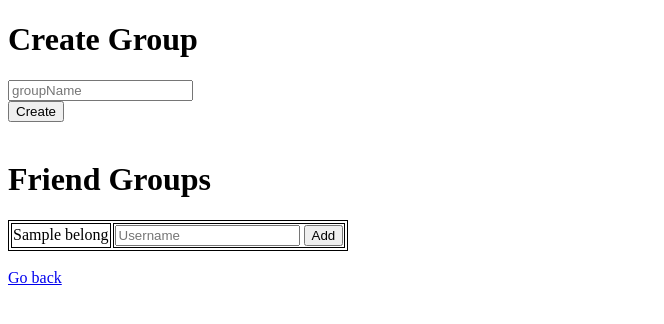
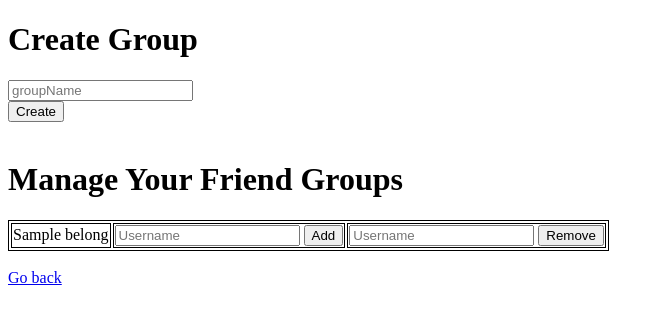
Before and after one commit to shivamjindal/finstagram-template, a Flask app: page /friends in a window 1280 px wide. Shown: the top 324 px of the page, without its empty margins (0-664 px from the left). Run offline with Flask 2, Linux system fonts and the light colour scheme; the visitor is signed in with stand-in values (Sample User, id 1); tables that the repository leaves empty or names only in its code hold one stand-in row (values such as "Sample post").

Commit message:
remove friend

```diff
--- a/app.py
+++ b/app.py
@@ -166,6 +166,27 @@ def createGroup():
             cursor.execute(query, (groupName, session["username"], session["username"]))
     return redirect("/friends")
 
+@app.route("/removeFriend", methods = ["POST"])
+@login_required
+def removeFriend():
+    request_data = request.form
+    username = request_data['username']
+    group = request_data['groupName']
+    query = "SELECT * FROM Belong WHERE username = %s AND groupName = %s AND username != %s"
+    with connection.cursor() as cursor:
+        cursor.execute(query, (username, group, session["username"]))
+    data = cursor.fetchall()
+    if len(data) == 0:
+        error = "The username: "+ username+" is not in the friend group or is the group Owner"
+        return render_template('friends.html', error=error, friendGroup = getFriendGroups())
+    else:
+        query = "DELETE FROM Belong WHERE username = %s and groupName = %s "
+        with connection.cursor() as cursor:
+            cursor.execute(query, (username, group))
+
+    return redirect("/friends")
+
+
 @app.route("/friendGroup", methods = ["POST"])
 @login_required
 def friendGroup():
@@ -177,9 +198,9 @@ def friendGroup():
         cursor.execute(query, username)
     data = cursor.fetchall()
     if len(data)>0:
-        query = "SELECT * FROM Belong WHERE username = %s AND groupName = %s AND groupOwner = %s"
+        query = "SELECT * FROM Belong WHERE (username = %s or username = %s) AND groupName = %s AND groupOwner = %s"
         with connection.cursor() as cursor:
-            cursor.execute(query, (username, group, session["username"]))
+            cursor.execute(query, (username, session["username"], group, session["username"]))
         data = cursor.fetchall()
         if len(data)>0:
             error = "User: {} already in group: {}".format(username, group)
@@ -195,9 +216,9 @@ def friendGroup():
 
 
 def getFriendGroups():
-    query = "SELECT groupName FROM Belong WHERE username = %s"
+    query = "SELECT groupName FROM Belong WHERE username = %s AND groupOwner = %s"
     with connection.cursor() as cursor:
-        cursor.execute(query, session["username"])
+        cursor.execute(query, (session["username"], session["username"]))
     data = cursor.fetchall()
     return data
 
--- a/templates/friends.html
+++ b/templates/friends.html
@@ -19,7 +19,7 @@
             </form>
         </div>
     <br/>
-    <h1>Friend Groups</h1>
+    <h1>Manage Your Friend Groups</h1>
         {% if friendGroup %}
             <div>
                 <table>
@@ -31,6 +31,13 @@
                                   <input type="text" name="username" placeholder="Username" required>
                                   <input type="hidden" name="groupName" value="{{ group.groupName }}">
                                   <input type="submit" value="Add">
+                              </form>
+                          </td>
+                           <td>
+                              <form action="/removeFriend" method="POST">
+                                  <input type="text" name="username" placeholder="Username" required>
+                                  <input type="hidden" name="groupName" value="{{ group.groupName }}">
+                                  <input type="submit" value="Remove">
                               </form>
                           </td>
                        </tr>
```
Also changed, not shown: add_new_tag.py (+20 -20 lines), templates/images.html (line endings or trailing spaces).
